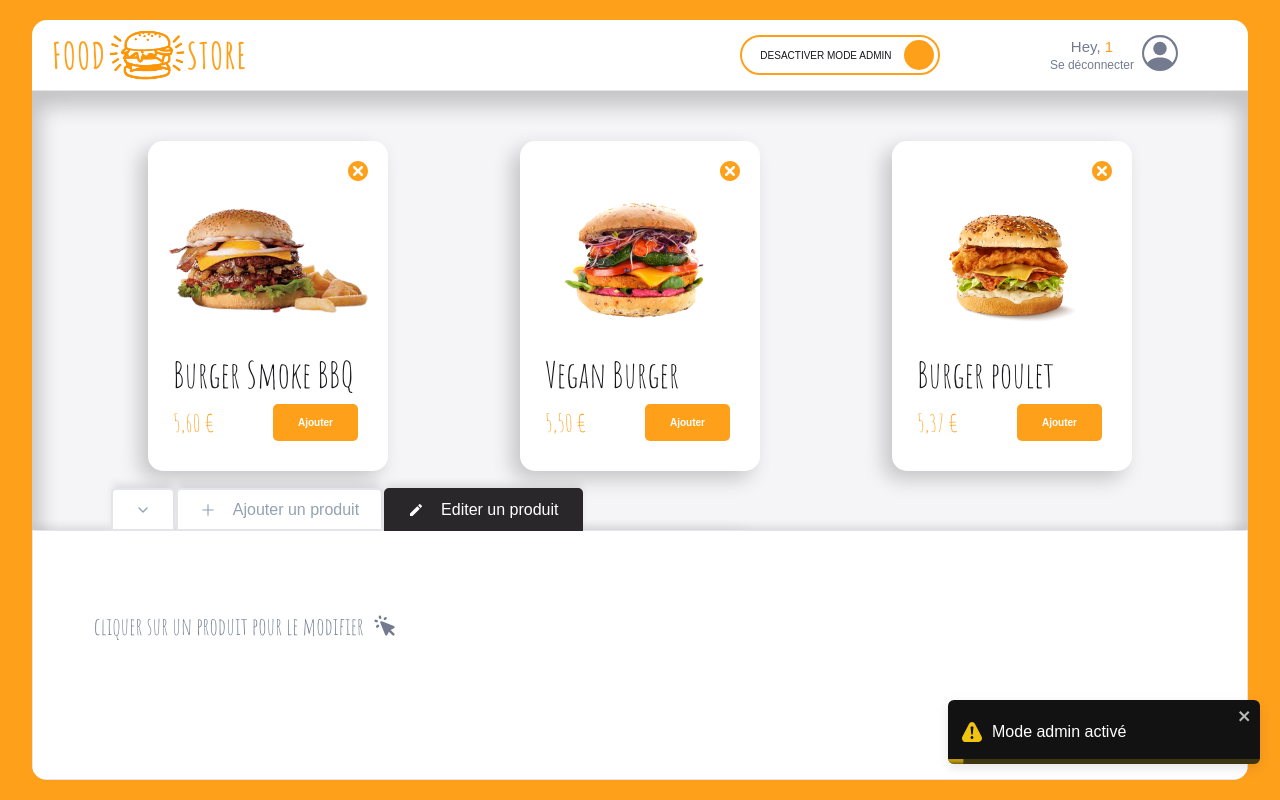
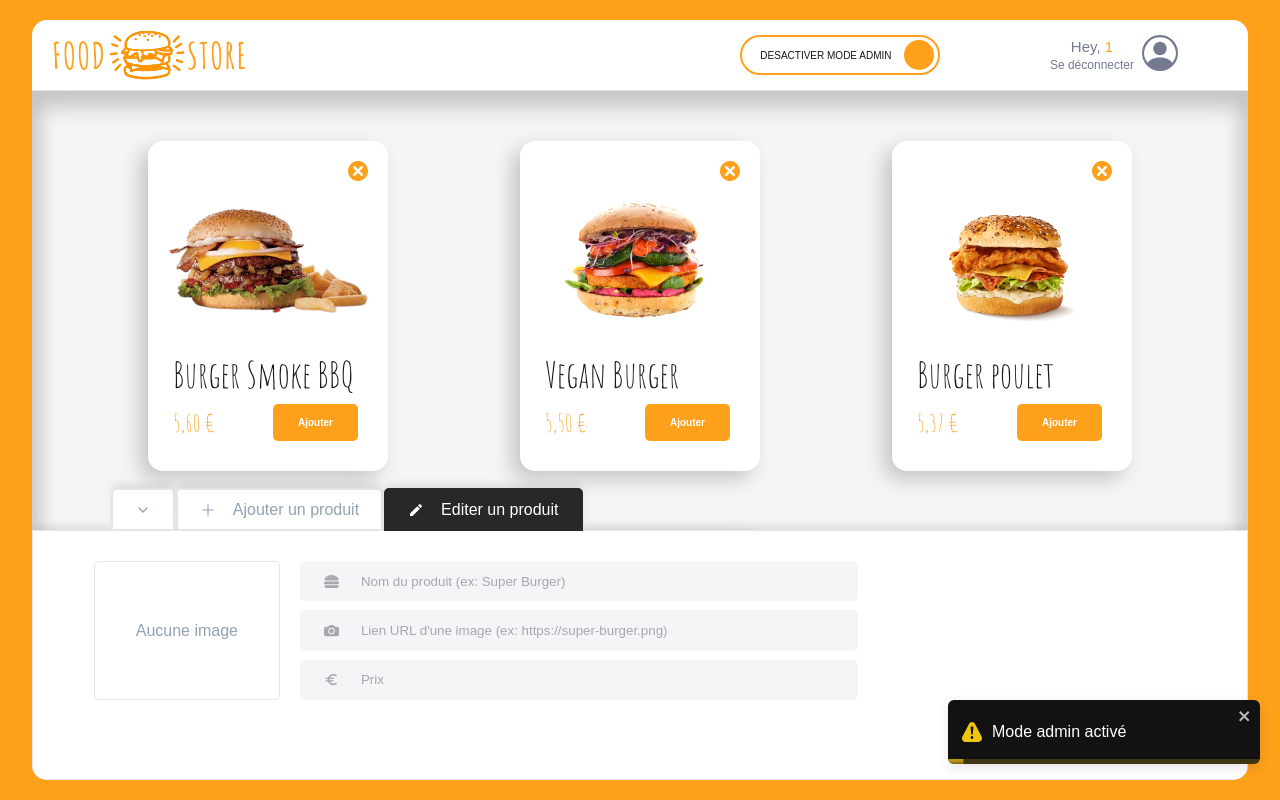
Before and after one commit to romainniamor/food_store, a React (Vite) app: page /order/1 in a window 1280 px wide. Both pictures are taken after a click on the label 839 px from the left and 55 px from the top of the page. Built offline with nearby package versions, Linux system fonts and the light colour scheme; the HTML template or start-up script is replaced by a standard one.

Commit message:
🚧  F09: ADMIN > EditForm > Display info on EditForm

```diff
--- a/src/components/pages/order/main/admin/adminPanel/EditForm.jsx
+++ b/src/components/pages/order/main/admin/adminPanel/EditForm.jsx
@@ -1,18 +1,72 @@
-import { React, useContext } from "react";
+import { React, useContext, useState } from "react";
 import { theme } from "../../../../../../theme/index";
 import styled from "styled-components";
 import { HiCursorClick } from "react-icons/hi";
 import EditMessage from "./EditMessage";
 import OrderContext from "../../../../../../contexts/orderContext";
+import ImagePreview from "./ImagePreview";
+import TextInput from "../../../../../reusableUi/TextInput";
+import { getInputTextConfig } from "./inputTextConfig";
+import { EMPTY_PRODUCT } from "../../../../../../enums/product";
 
 export default function EditForm() {
-  const { productSelected } = useContext(OrderContext);
+  const { productSelected, setProductSelected } = useContext(OrderContext);
+  const [productBeingEdited, setProductBeingEdited] = useState(EMPTY_PRODUCT);
+
+  const inputTexts = getInputTextConfig(productSelected);
+
+  const handleChange = (e) => {
+    const { name, value } = e.target;
+    setProductSelected({ ...productSelected, [name]: value }); //dynamic property name
+  };
+
   return (
     <EditFormStyled>
-      <EditMessage />
-      {productSelected && <p>{productSelected.title}</p>}
+      <ImagePreview
+        title={productSelected.title}
+        imageSource={productSelected.imageSource}
+      />
+      <div className="input-fieds">
+        {inputTexts.map((inputText) => (
+          <TextInput
+            key={inputText.id}
+            name={inputText.name}
+            placeholder={inputText.placeholder}
+            value={productSelected[inputText.name]}
+            Icon={inputText.Icon}
+            onChange={handleChange}
+            version={"minimalist"}
+          />
+        ))}
+      </div>
+      <div className="submit"></div>
     </EditFormStyled>
   );
 }
 
-const EditFormStyled = styled.div``;
+const EditFormStyled = styled.form`
+  display: grid;
+  grid-template-columns: 1fr 3fr;
+  grid-template-rows: repeat(4, 1fr);
+  grid-row-gap: 8px;
+  grid-column-gap: 20px;
+  width: 70%;
+  height: 100%;
+
+  .input-fieds {
+    background-color: ${theme.colors.white};
+    grid-area: 1 / 2 / 4 / 3;
+    display: grid;
+    grid-row-gap: 9px;
+  }
+
+  .submit {
+    grid-area: 4 / 2 / 5 / 3;
+    display: flex;
+    gap: 5px;
+    align-items: center;
+  }
+  .addForm-icon {
+    color: ${theme.colors.greyBlue};
+  }
+`;
```
